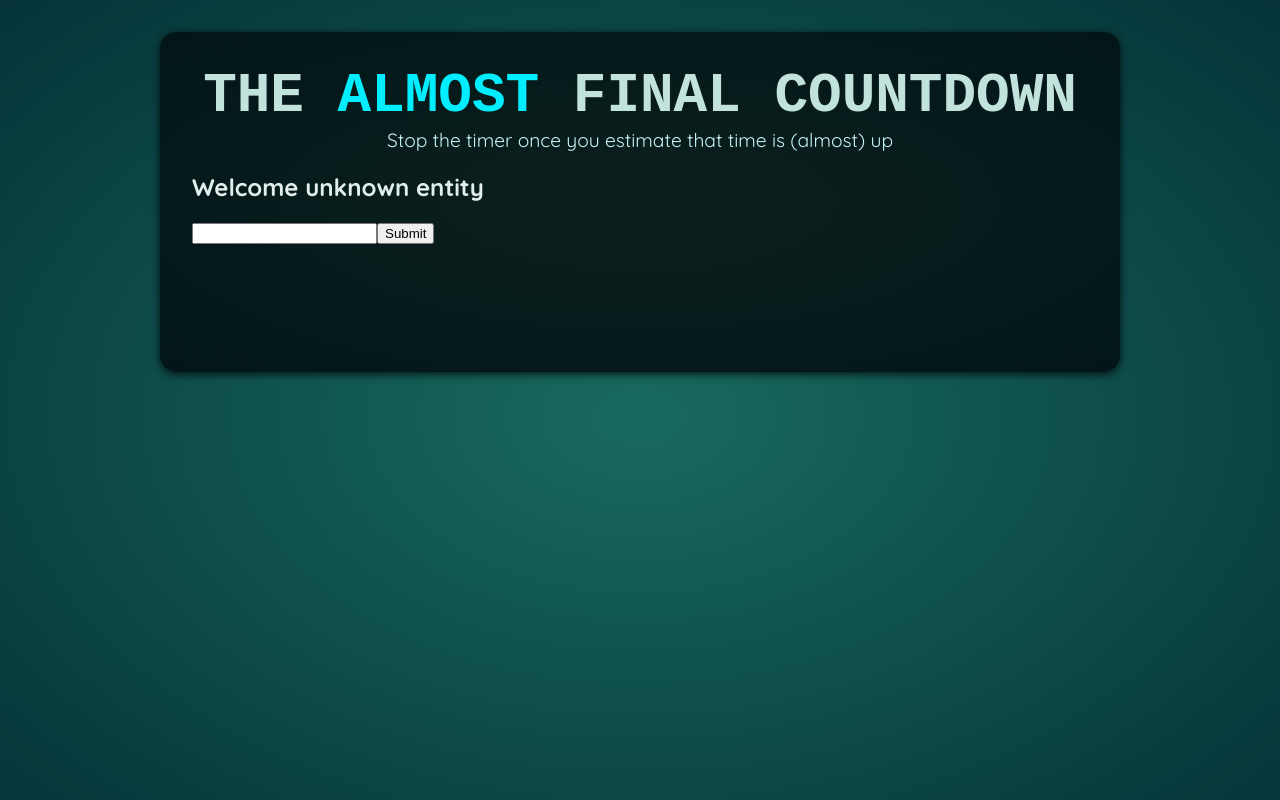
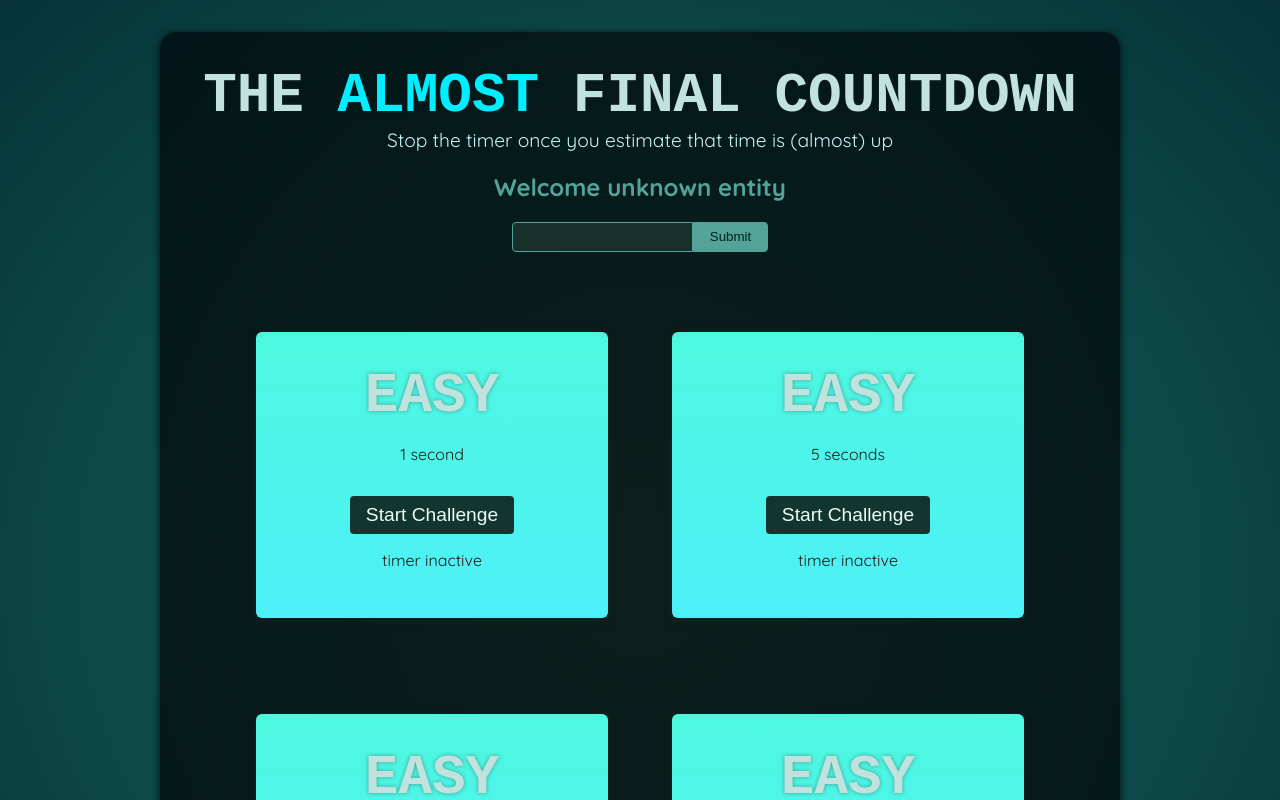
Before and after one commit to slavkoSenkiv/react-refs-portals, a React (Vite) app: page / in a window 1280 px wide. Shown: the top 800 px of the page. Built offline with nearby package versions, Linux system fonts and the light colour scheme; a web font is replaced by a local one.

Commit message:
make challenge templates

```diff
--- a/src/App.jsx
+++ b/src/App.jsx
@@ -1,10 +1,15 @@
 import Player from "./components/Player.jsx";
+import TimerChallenge from "./components/TimerChallenge.jsx";
 
 function App() {
   return (
     <>
       <Player />
       <div id="challenges">
+        <TimerChallenge level="easy" timerTime={1} />
+        <TimerChallenge level="easy" timerTime={5} />
+        <TimerChallenge level="easy" timerTime={10} />
+        <TimerChallenge level="easy" timerTime={20} />
       </div>
     </>
   );
--- a/src/components/Player.jsx
+++ b/src/components/Player.jsx
@@ -1,25 +1,25 @@
 import { useState, useRef } from "react";
 
-const defName = "unknown entity";
-
 export default function Player() {
+  const defName = "unknown entity";
   const [playerName, setPlayerName] = useState(defName);
   const nameRef = useRef();
 
   function updPlayerName() {
     setPlayerName(nameRef.current.value);
+    nameRef.current.value = "";
   }
 
   return (
-    <section>
+    <section id="player">
       <h2>Welcome {playerName}</h2>
 
-      <form action="">
-        <input type="text" ref={nameRef}/>
-        <button type="submit" onClick={updPlayerName} >
+      <p>
+        <input type="text" ref={nameRef} />
+        <button type="submit" onClick={updPlayerName}>
           Submit
         </button>
-      </form>
+      </p>
     </section>
   );
 }
--- /dev/null
+++ b/src/components/TimerChallenge.jsx
@@ -0,0 +1,12 @@
+export default function TimerChallenge({ level, timerTime }) {
+  return (
+    <section className="challenge">
+      <h1>{level}</h1>
+      <p>
+        {timerTime} second{timerTime > 1 ? "s" : ""}
+      </p>
+      <button>Start Challenge</button>
+      <p>timer inactive</p>
+    </section>
+  );
+}
```
